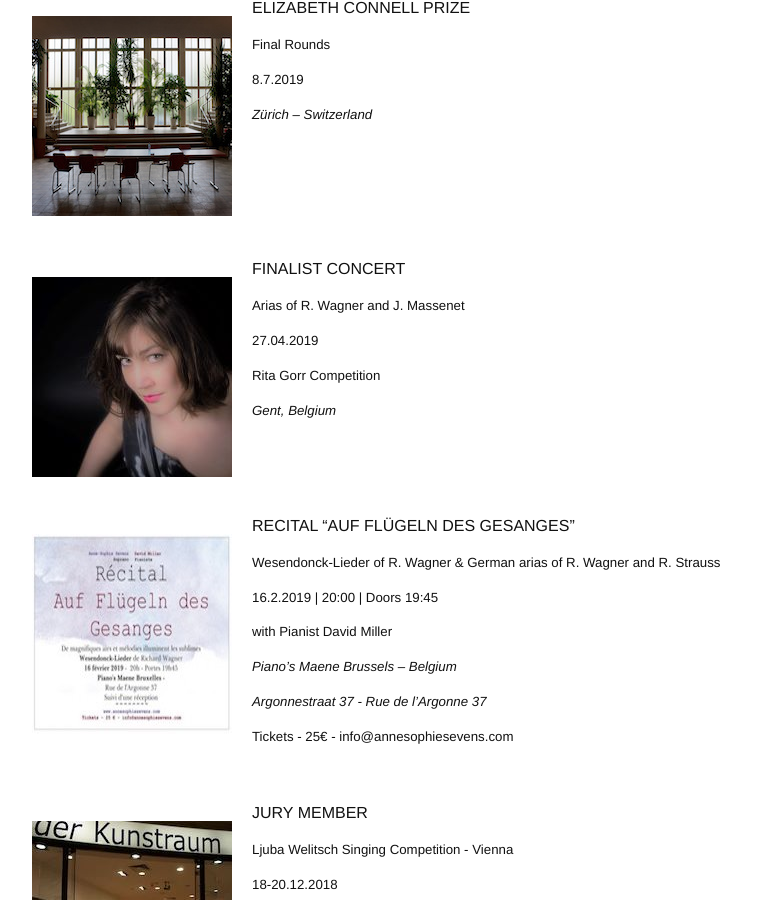
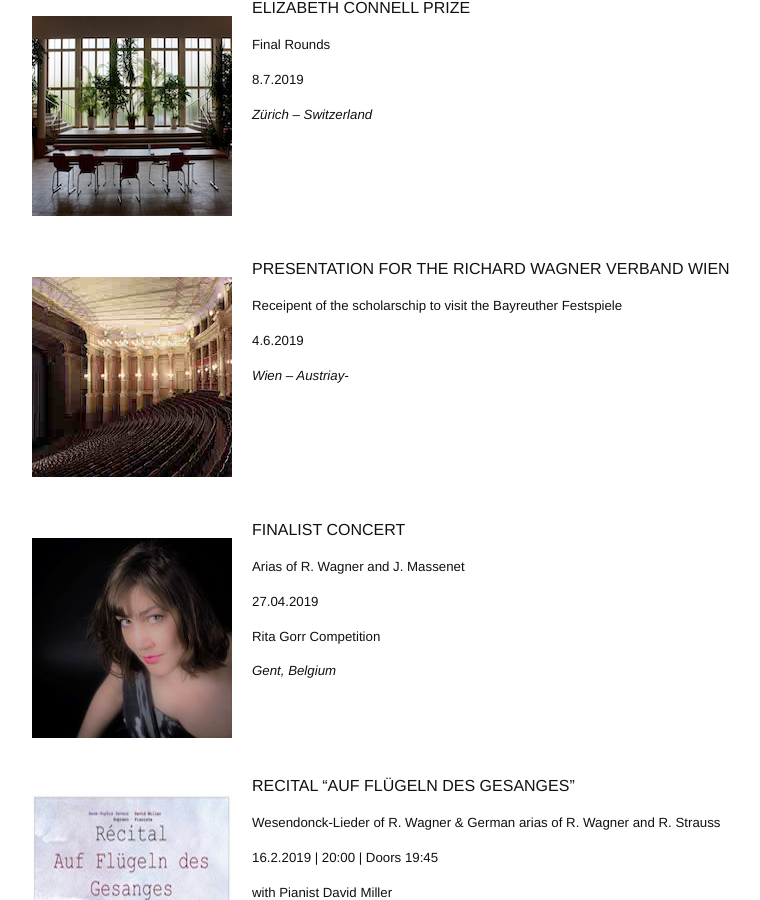
Before and after one commit to annesophie-sevens/annesophie-sevens.github.io, a Jekyll site: the page built from agenda-de.md, in a window 1280 px wide and 900 px high, scrolled down 2605 px. Shown: the whole window, without its empty margins (258-1018 px from the left). Built offline with Jekyll 4.4.1, drawn with Linux system fonts in a browser that asks for light colours; nearby versions of some CDN libraries.

Commit message:
Update agenda-de.md

```diff
--- a/agenda-de.md
+++ b/agenda-de.md
@@ -158,6 +158,22 @@
 ##### 8.7.2019
 
 ##### _Zürich – Switzerland_
+
+&nbsp;
+
+&nbsp;
+
+&nbsp;
+
+<img style="float: left; padding: 20px" src="/assets/Bayreuth.jpg">
+
+PRESENTATION FOR THE RICHARD WAGNER VERBAND WIEN
+
+##### Receipent of the scholarschip to visit the Bayreuther Festspiele
+
+##### 4.6.2019
+
+##### _Wien – Austriay-_
 
 &nbsp;
 
```
